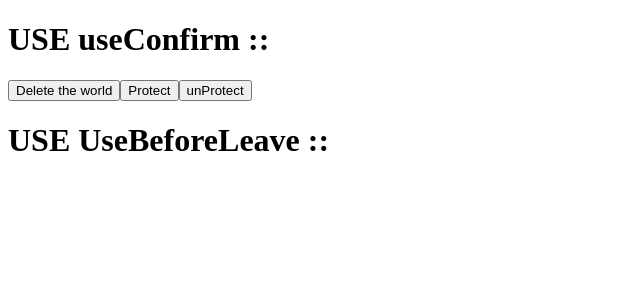
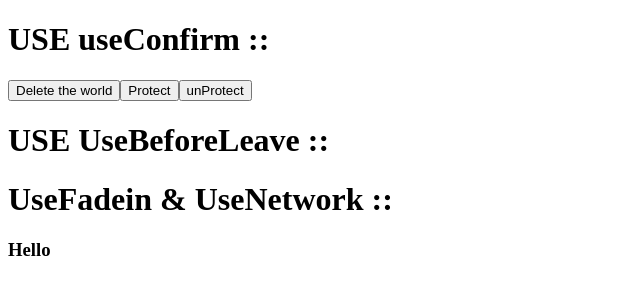
Before and after one commit to StartNomadCoders/ReactHook, a React (Create React App) app: page / in a window 1280 px wide. Shown: the top 300 px of the page, without its empty margins (0-640 px from the left). Built offline with nearby package versions, Linux system fonts and the light colour scheme.

Commit message:
20230629 morning study

```diff
--- a/src/App.js
+++ b/src/App.js
@@ -6,6 +6,7 @@ import UseTitle from 'component/useTitle';
 import UseClick from 'component/useClick';
 import UseConfirm from 'component/useConfirm & usePreventLeave';
 import UseBeforeLeave from 'component/useBeforeLeave';
+import UseFadein from 'component/useFadeln & useNetwork';
 
 
 function App() {
@@ -22,6 +23,7 @@ function App() {
         {/*<UseClick/>*/}
         {<UseConfirm/>}
         <UseBeforeLeave/>
+        {<UseFadein/>}
       </div>
     </div>
   );
--- /dev/null
+++ b/src/component/useFadeln & useNetwork.js
@@ -0,0 +1,46 @@
+import { useEffect, useRef, useState } from 'react';
+
+const useNetwork = (onChange) => {
+  const [status,setStatus] = useState(navigator.onLine);
+  const handleChange =()=>{
+    if(typeof onChange ==='function'){
+      onChange(navigator.onLine)
+    }
+    setStatus(navigator.onLine);
+  }
+  useEffect(()=> {
+    window.addEventListener("online",handleChange);
+    window.addEventListener("offline",handleChange);
+    () => {
+      window.removeEventListener("online",handleChange);
+      window.removeEventListener("offline",handleChange);
+    };
+  })
+  return status;
+}
+const useFadein = (duration =1) => {
+  const element = useRef();
+  useEffect(()=>{
+    if(element.current){
+      const {current      } = element;
+      element.current.style.transition = `opecity ${duration}s`;
+      element.current.style.opacity = 1;
+    }
+  },[])
+  return { ref: element, style: {opacity:0} };
+};
+
+function UseFadein() {
+  const onLine = useNetwork()
+  const fadeInH3 = useFadein(5);
+  return (
+    <div>
+      <h1>UseFadein & UseNetwork :: </h1>
+      <div>
+        <h3 {...fadeInH3}>Hello</h3>
+      </div>
+    </div>
+  );
+}
+
+export default UseFadein;
```
